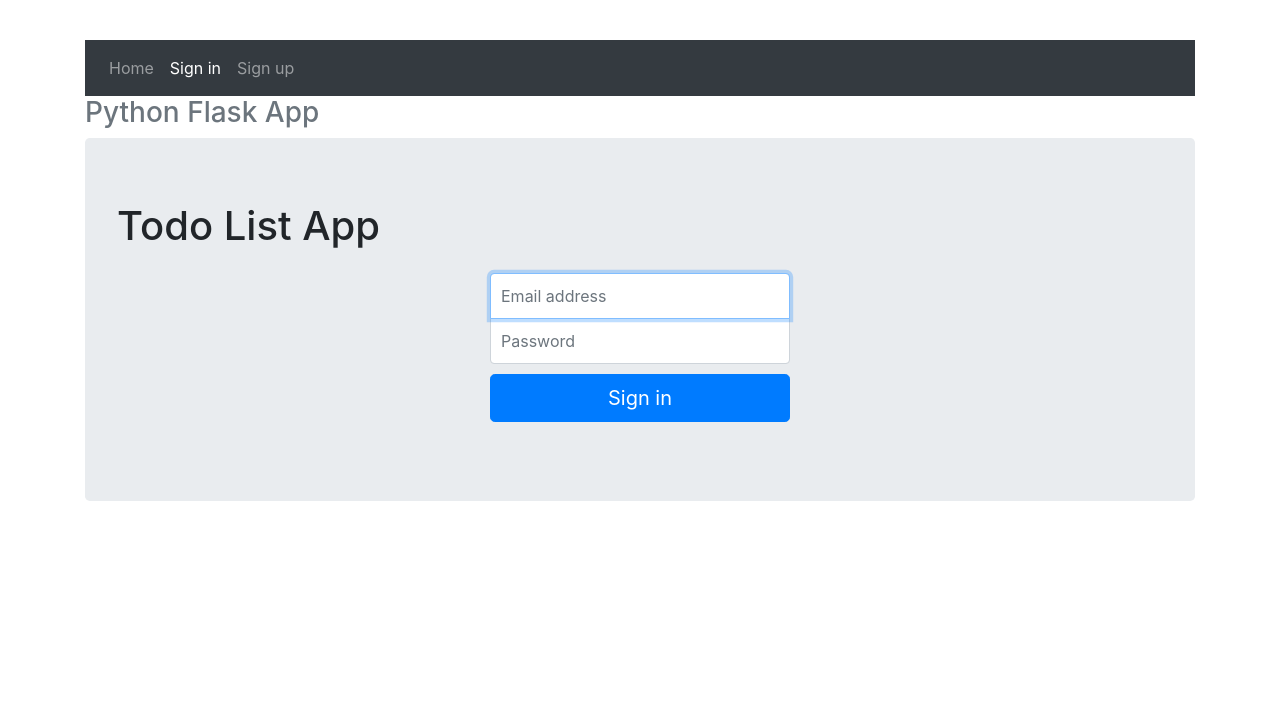
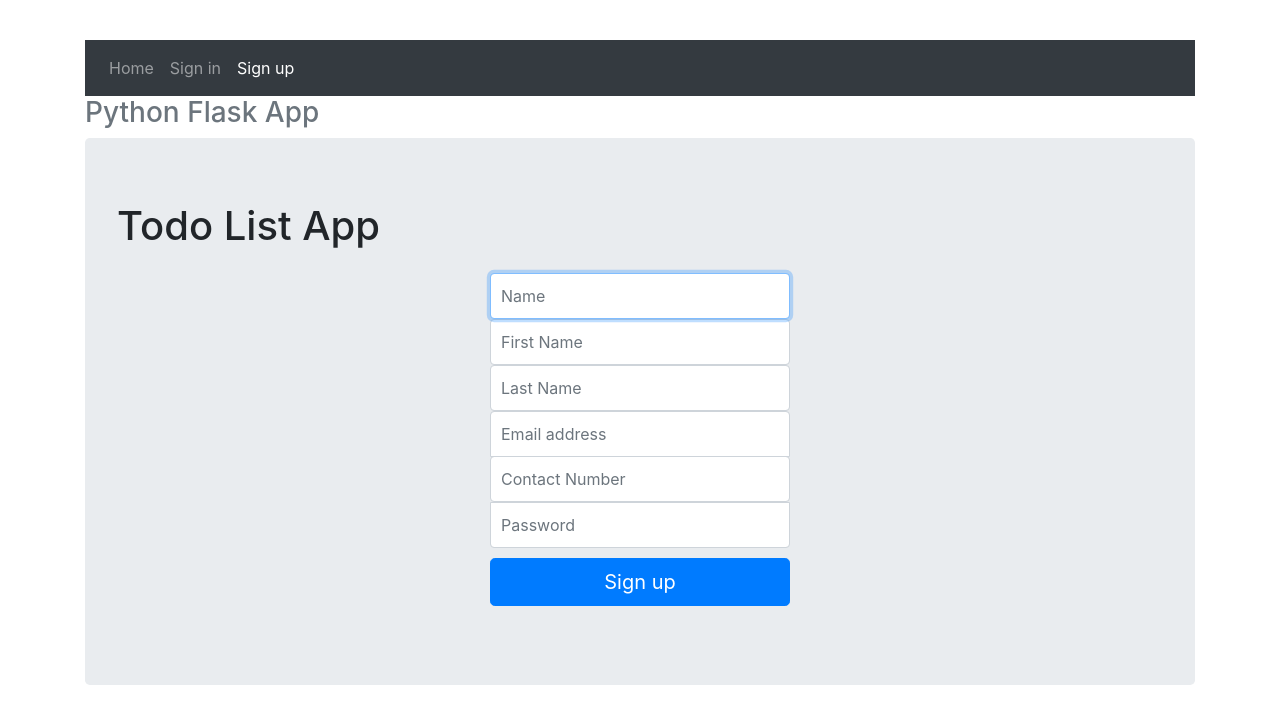
Before and after one commit to anshul1004/MamaMia, a Flask app: page / in a window 1280 px wide. Shown: the top 724 px of the page. Run offline with Flask 2, Linux system fonts and the light colour scheme; some libraries are stand-ins or nearby versions.

Commit message:
Register User with Hashed Password

```diff
--- a/app.py
+++ b/app.py
@@ -1,6 +1,7 @@
-from flask import Flask, request, json, session, render_template
+from flask import Flask, request, json, session, render_template, redirect, url_for
 from bson.objectid import ObjectId
 import pymongo
+import bcrypt
 
 # Create
 # Read
@@ -20,7 +21,8 @@ orders = mydb["orders"]
 def index():
     if 'username' in session:
         return 'You are logged in as ' + session['username']
-    return render_template('signin.html')
+    return render_template('signup.html')
+
 
 # Read - List all Users
 @app.route("/users")
@@ -34,7 +36,7 @@ def main():
 
 # Read - list and individual User
 @app.route('/users/<id>')
-def showVideo(id):
+def showUser(id):
     record = users.find_one({'_id': ObjectId(id)})
     record['_id'] = str(record['_id'])
     return json.dumps(record)
@@ -49,31 +51,50 @@ def showVideo(id):
 # 	# return json.dumps({'message': 'Video created successfully !'})
 
 # Create - add a new user
-@app.route('/users', methods=['POST'])
-def newUser():
-    new = request.get_json()
-    _id = users.insert_one(new)
-    return json.dumps({'message': 'User created successfully !'})
+@app.route('/registerUser', methods=['POST', 'GET'])
+def registerUser():
+    if request.method == 'POST':
+        existing_user = users.find_one({'username': request.form['inputName']})
+
+        if existing_user is None:
+            hashPass = bcrypt.hashpw(request.form['inputPassword'].encode('utf-8'), bcrypt.gensalt())
+            # hashPass = request.form['inputPassword']
+            users.insert_one({
+                'username': request.form['inputName'],
+                'firstName': request.form['firstName'],
+                'lastName': request.form['lastName'],
+                'password': hashPass,
+                'email': request.form['inputEmail'],
+                'phone': request.form['phone']
+            })
+            session['username'] = request.form['inputName']
+            return 'User added succesfully'
+            # return redirect(url_for(index.html));
+        return 'UserName already exists!!'
+    return render_template('signup.html')
+    # new = request.get_json()
+    # _id = users.insert_one(new)
+    # return json.dumps({'message': 'User created successfully !'})
+
 
 # Update - update an existing user
 @app.route('/users/<id>', methods=['PUT'])
-def updateVideo(id):
-
+def updateUser(id):
     # title = request.args.get('title')
     # desc  = request.args.get('desc')
     new = request.get_json()
-    query = {'_id':  ObjectId(id)}
+    query = {'_id': ObjectId(id)}
     # newvalues = { "$set": { 'title': title, "description": desc  } }
     newvalues = {"$set": new}
     users.update_one(query, newvalues)
 
     return json.dumps({'message': 'User updated successfully !'})
 
+
 # Delete - delete a user
 @app.route('/users/<id>', methods=['DELETE'])
-def deleteVideo(id):
-
-    query = {'_id':  ObjectId(id)}
+def deleteUser(id):
+    query = {'_id': ObjectId(id)}
     users.delete_one(query)
 
     return json.dumps({'message': 'User deleted successfully !'})
@@ -109,7 +130,7 @@ def newMenuItem():
 @app.route('/menu/<id>', methods=['PUT'])
 def updateMenuItem(id):
     menu_item = request.get_json()
-    query = {'_id':  ObjectId(id)}
+    query = {'_id': ObjectId(id)}
     updated_menu_item = {"$set": menu_item}
     menu.update_one(query, updated_menu_item)
     return json.dumps({'message': 'Menu item updated successfully !'})
@@ -118,7 +139,7 @@ def updateMenuItem(id):
 # Delete - delete a menu item
 @app.route('/menu/<id>', methods=['DELETE'])
 def deleteMenuItem(id):
-    query = {'_id':  ObjectId(id)}
+    query = {'_id': ObjectId(id)}
     menu.delete_one(query)
     return json.dumps({'message': 'Menu item deleted successfully !'})
 
--- a/templates/signup.html
+++ b/templates/signup.html
@@ -61,10 +61,16 @@
       <div class="jumbotron">
         <h1>Todo List App</h1>
         <form class="form-signin">
-        <label for="inputName" class="sr-only">Name</label>
+        <label for="inputName" class="sr-only">UserName</label>
         <input type="name" name="inputName" id="inputName" class="form-control" placeholder="Name" required autofocus>
+        <label for="firstName" class="sr-only">First Name</label>
+        <input type="firstName" name="firstName" id="firstName" class="form-control" placeholder="First Name" required autofocus>
+        <label for="lastName" class="sr-only">Last Name</label>
+        <input type="lastName" name="lastName" id="lastName" class="form-control" placeholder="Last Name" required autofocus>
         <label for="inputEmail" class="sr-only">Email address</label>
         <input type="email" name="inputEmail" id="inputEmail" class="form-control" placeholder="Email address" required autofocus>
+        <label for="phone" class="sr-only">Contact Number</label>
+        <input type="phone" name="phone" id="phone" class="form-control" placeholder="Contact Number" required autofocus>
         <label for="inputPassword" class="sr-only">Password</label>
         <input type="password" name="inputPassword" id="inputPassword" class="form-control" placeholder="Password" required>
 
```
